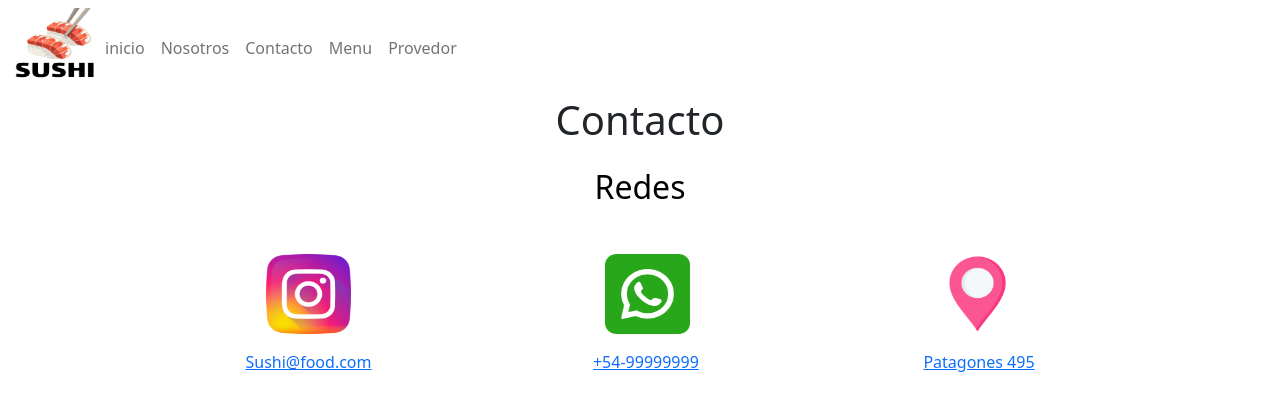
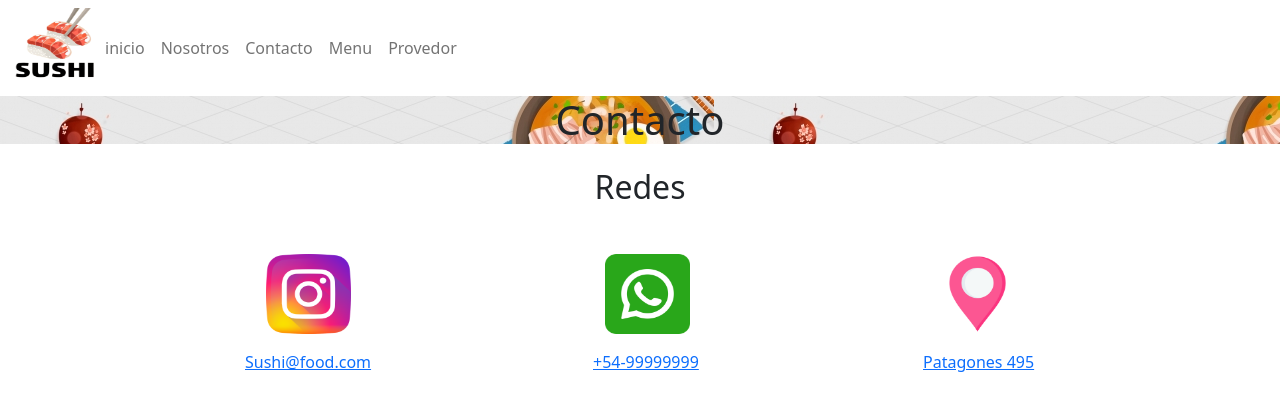
Before and after one commit to NahuelGodoz/Pf-Godoy, a plain HTML site: page pages/conctato.html in a window 1280 px wide. Shown: the top 419 px of the page. Drawn offline with nearby package versions, Linux system fonts and the light colour scheme; grey boxes are pictures that could not be loaded.

```diff
--- a/pages/conctato.html
+++ b/pages/conctato.html
@@ -46,7 +46,7 @@
             </nav>
         </header>
         <!-- imagen fondo -->
-        <section class="zona1-c text-p">
+        <section class="zona1-c text-p bi-conctato">
           <div data-aos="fade-down"
           data-aos-easing="linear"
           data-aos-duration="600" class="text-center t-top-img container-fluid col-12">
--- a/sass/main.scss
+++ b/sass/main.scss
@@ -1,4 +1,3 @@
-
 
 @use './partials/_index.scss';
 @use './partials/_conctato.scss';
@@ -6,7 +5,9 @@
 @use './partials/_nosotros.scss';
 @use './partials/_provedor.scss';
 
-
+ /* animatic */
+ @keyframes scale-up-center{0%{transform:scale(.5)}100%{transform:scale(1)}}
+ .scale-up-center{animation:scale-up-center .6s cubic-bezier(.39,.575,.565,1.000) both}
 
 // body{
 //     overflow-x: hidden;
@@ -45,3 +46,19 @@
 //     text-decoration: none;
 //     color: rgb(255, 255, 255);
 // }
+
+
+// imagenes de fondo background
+$img-fonde: (
+    index: url(../img/prueba.jfif),
+    nosotros: url(../img/fond-cont.jpg),
+    conctato: url(../img/ct-imagen.jpg),
+    menu: url(../img/menu-fondo.jpg),
+    provedor: url(../img/menu-fondo.jpg),
+    );
+
+@each $url,$valor in $img-fonde {
+     .bi-#{$url} {
+        background: $valor
+     }
+ }
--- a/sass/partials/_conctato.scss
+++ b/sass/partials/_conctato.scss
@@ -1,3 +1,6 @@
-h2{
-    color: #000;
+
+   .img-p{
+    display: flex;
+
+
 }
--- a/sass/partials/_index.scss
+++ b/sass/partials/_index.scss
@@ -1,5 +1,6 @@
 
 @use './variables';
+
 
 .zona1 {
     position: relative;
@@ -7,6 +8,7 @@
     background-size: cover;
     background-position: center center;
 }
+img-fondo
 
 // .zona1{
 //     height: variables.$h-img-pr;
```
Also changed, not shown: index.html (+1 -1 lines), pages/menu.html (+1 -1 lines), pages/nosotros.html (+2 -2 lines), pages/provedor.html (+1 -1 lines), css/estilos.css, 2 other files.
